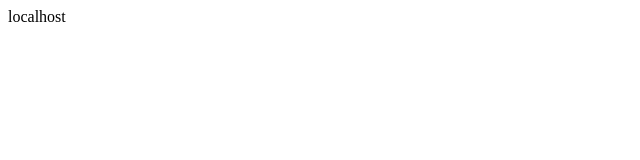
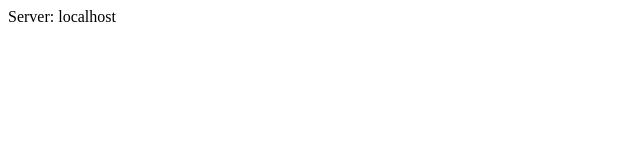
Before and after one commit to frippera/test, a plain HTML site: page index.htm in a window 1280 px wide. Shown: the full height of the page, 0-640 px from the left. Drawn offline with Linux system fonts and the light colour scheme.

Commit message:
Version 0.4

```diff
--- a/index.htm
+++ b/index.htm
@@ -6,8 +6,8 @@
 	<body>
 		<script>
 			var strhost = location.hostname;
-			document.title = strhost;
-			document.write(strhost);
+			document.title = 'Server: ' + strhost;
+			document.write('Server: ' + strhost);
 		</script>
 	</body>
 </html>
```
